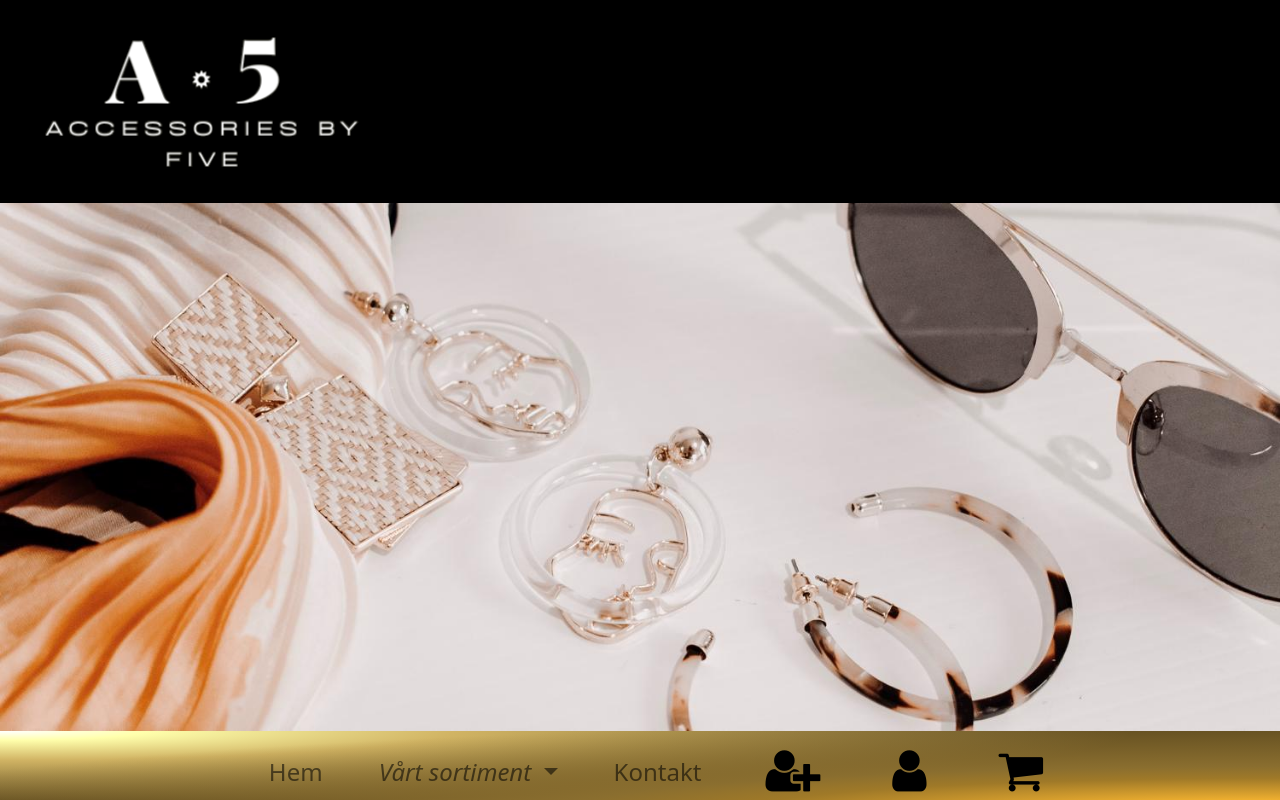
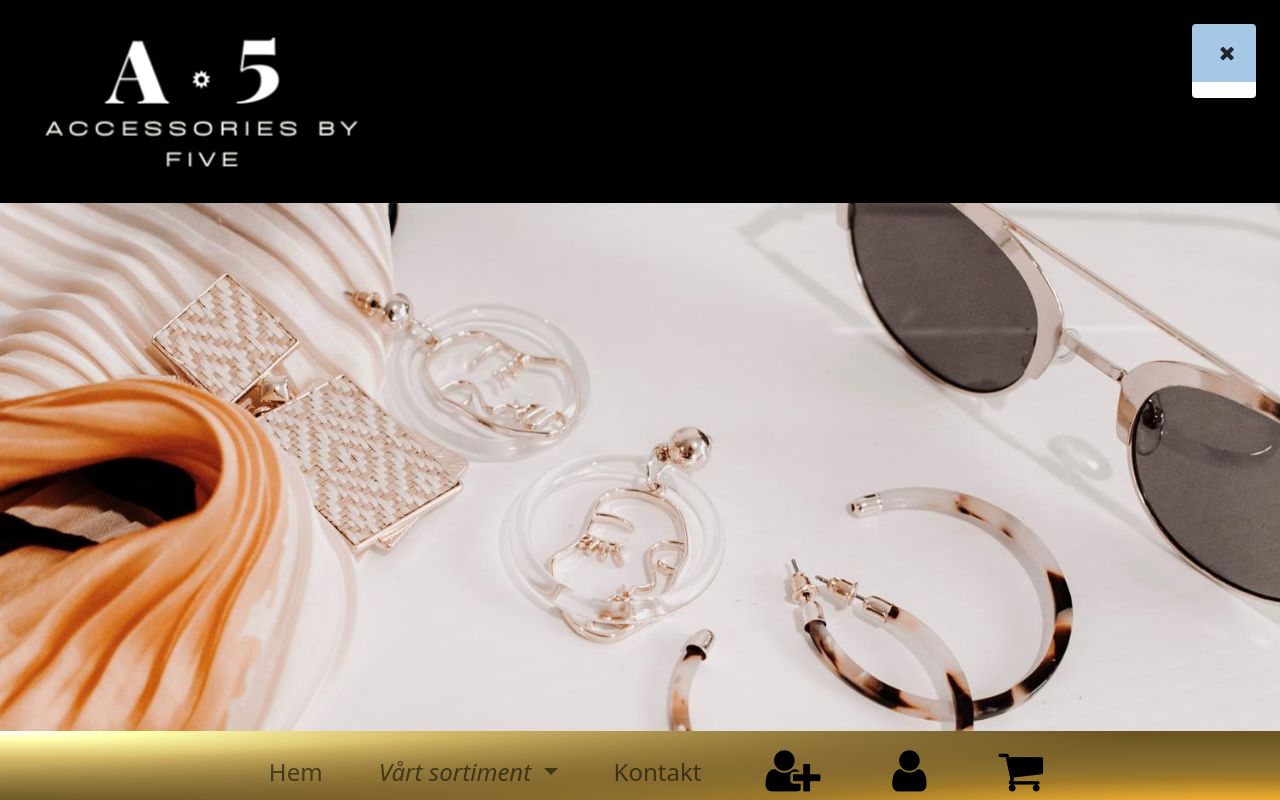
Before and after one commit to svantejonssonITHS/JavaScript-med-Ramverk-Laboration-3, a Vue app in the folder project/: page / in a window 1280 px wide. Shown: the top 800 px of the page. Built offline with nearby package versions, Linux system fonts and the light colour scheme.

Commit message:
created root function to display toast

```diff
--- a/project/src/App.vue
+++ b/project/src/App.vue
@@ -1,16 +1,3 @@
-<script>
-	import NavBar from './components/NavBar.vue';
-	import HeaderImage from './components/HeaderImage.vue';
-	import FooterSection from './components/FooterSection.vue';
-	export default {
-		components: {
-			NavBar,
-			HeaderImage,
-			FooterSection
-		}
-	};
-</script>
-
 <template>
 	<nav>
 		<HeaderImage />
@@ -21,4 +8,46 @@
 	<footer>
 		<FooterSection />
 	</footer>
+	<Toast
+		:title="toastTitle"
+		:message="toastMessage"
+		:type="toastType"
+		:position="toastPosition"
+		:duration="toastDuration"
+		ref="toast"
+	/>
 </template>
+
+<script>
+	import NavBar from './components/NavBar.vue';
+	import HeaderImage from './components/HeaderImage.vue';
+	import FooterSection from './components/FooterSection.vue';
+	import Toast from './components/Toast.vue';
+	export default {
+		components: {
+			NavBar,
+			HeaderImage,
+			FooterSection,
+			Toast
+		},
+		data() {
+			return {
+				toastTitle: null,
+				toastMessage: null,
+				toastType: null,
+				toastPosition: null,
+				toastDuration: null
+			};
+		},
+		methods: {
+			displayToast(options) {
+				if (options.title) this.toastTitle = options.title;
+				if (options.message) this.toastMessage = options.message;
+				if (options.type) this.toastType = options.type;
+				if (options.position) this.toastPosition = options.position;
+				if (options.duration) this.toastDuration = options.duration;
+				this.$refs.toast.startCountdown();
+			}
+		}
+	};
+</script>
```
